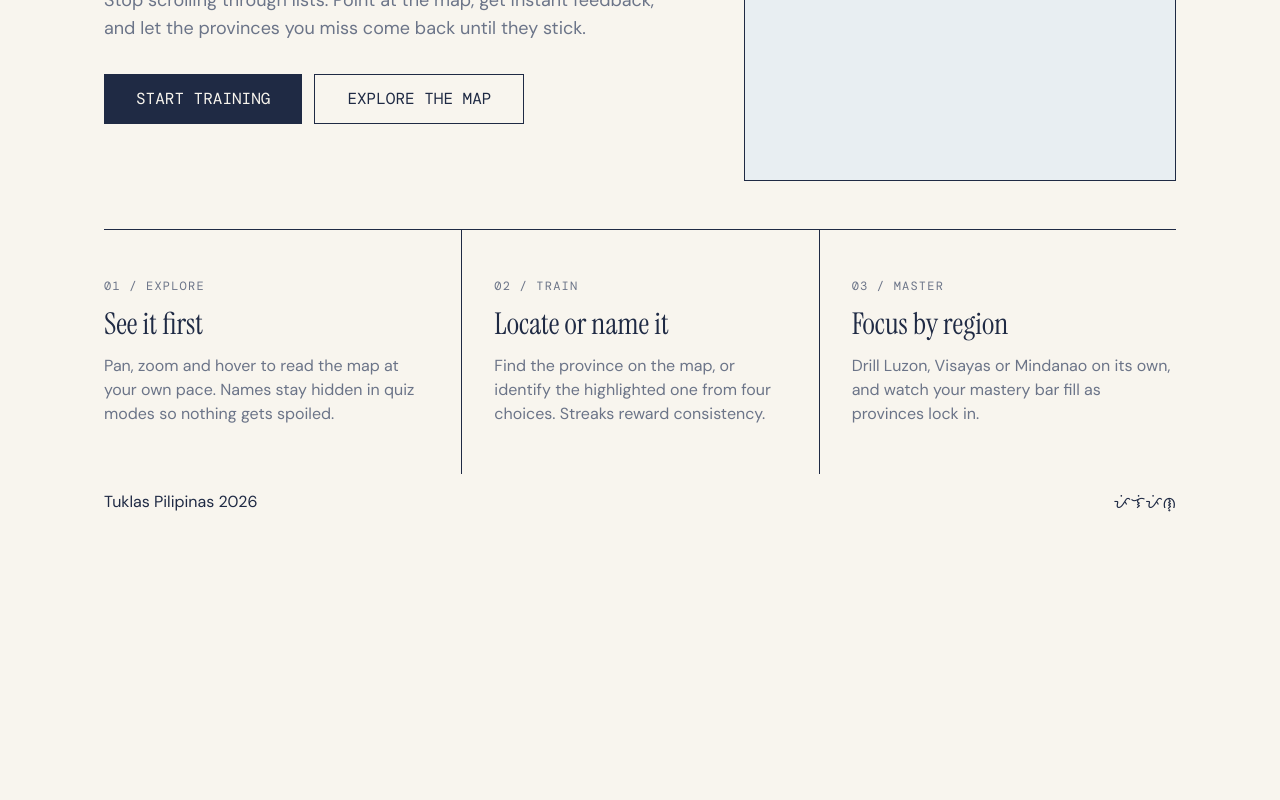
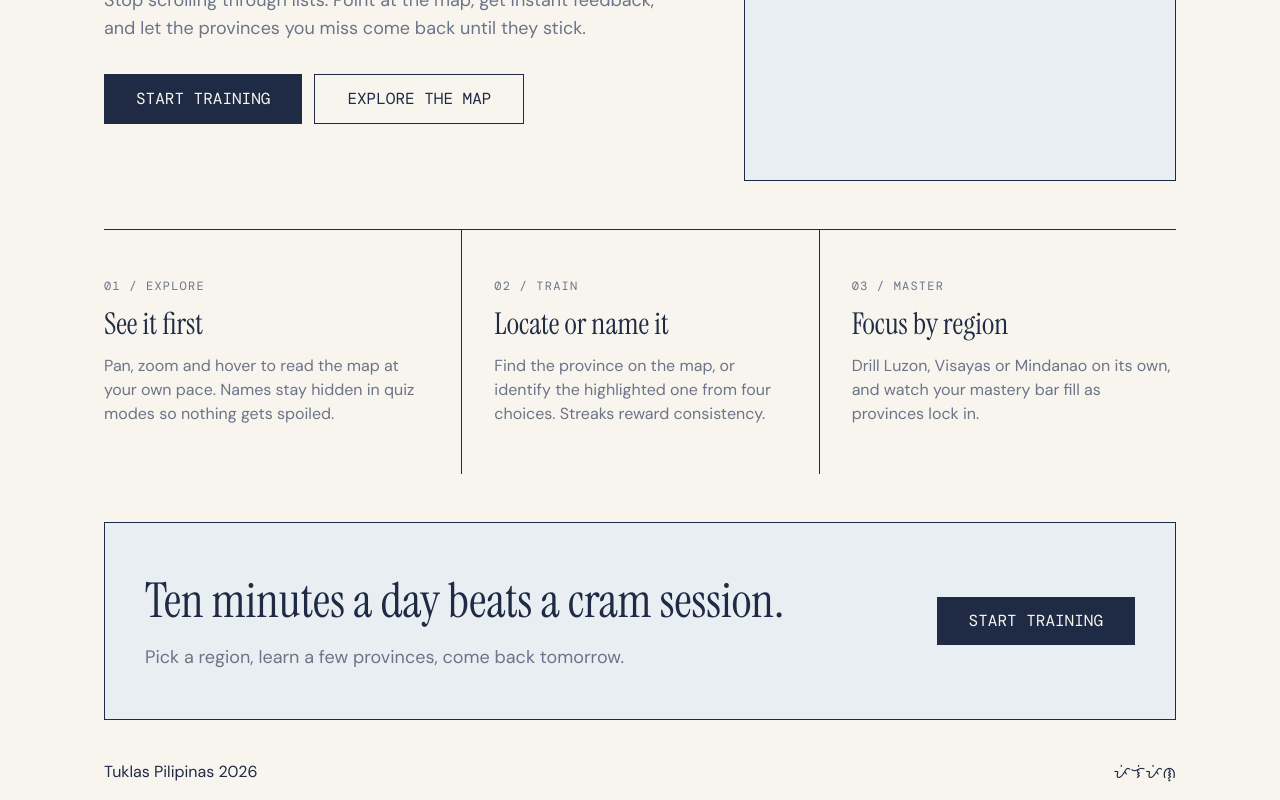
Before and after one commit to Sanjero20/tuklas-pilipinas, a React (Vite) app: page / in a window 1280 px wide. Shown: the part 508-1308 px from the top of the page. Before the commit the page ends 1038 px from the top, so only its background shows below. Built offline with nearby package versions, Linux system fonts and the light colour scheme.

Commit message:
feat: call to action banner

```diff
--- a/src/App.tsx
+++ b/src/App.tsx
@@ -3,6 +3,7 @@ import Footer from "./layouts/Footer";
 
 import Hero from "./components/sections/Hero";
 import Features from "./components/sections/Features";
+import CtaBand from "./components/sections/CtaBand";
 
 function App() {
   return (
@@ -13,6 +14,7 @@ function App() {
       <main className="flex flex-col">
         <Hero />
         <Features />
+        <CtaBand />
       </main>
 
       {/*  */}
--- /dev/null
+++ b/src/components/sections/CtaBand.tsx
@@ -0,0 +1,22 @@
+import Button from "../ui/Button";
+
+function CtaBand() {
+  return (
+    <section className="border-ink bg-sea mt-12 mb-6 border">
+      <div className="flex flex-col items-start gap-6 px-6 py-10 md:flex-row md:items-center md:justify-between md:gap-10 md:px-10 md:py-12">
+        <div className="flex flex-col gap-3">
+          <h2 className="font-serif text-3xl leading-tight sm:text-4xl lg:text-5xl">
+            Ten minutes a day beats a cram session.
+          </h2>
+          <p className="text-mute max-w-[44ch] text-base sm:text-lg">
+            Pick a region, learn a few provinces, come back tomorrow.
+          </p>
+        </div>
+
+        <Button>START TRAINING</Button>
+      </div>
+    </section>
+  );
+}
+
+export default CtaBand;
```
